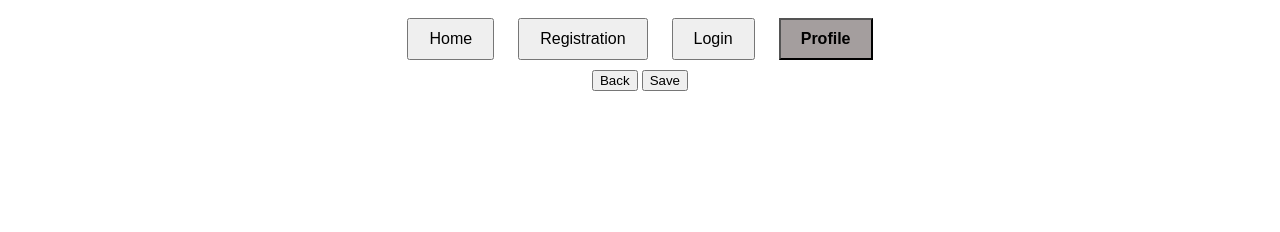
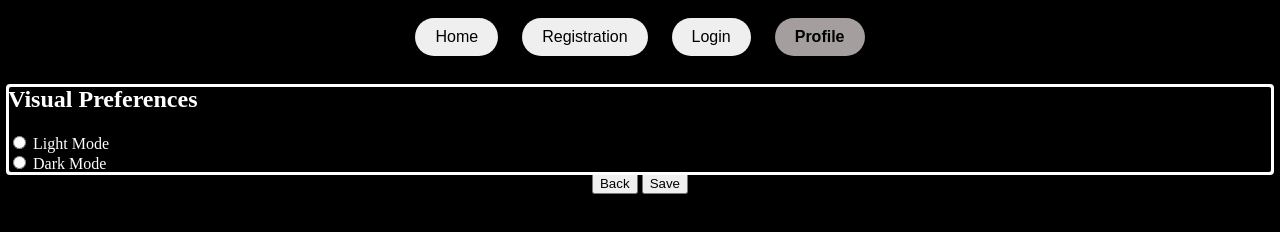
Before and after one commit to MaristArias/cmpt221shahadeh, a plain HTML site: page Project/Client/public/views/profile.html in a window 1280 px wide. Drawn offline with Linux system fonts and the light colour scheme.

Commit message:
profilecss

```diff
--- a/Project/Client/public/css/profile.css
+++ b/Project/Client/public/css/profile.css
@@ -1,11 +1,16 @@
 * .navContainer {
     text-align: center;
+  }
+  button{
+    cursor: pointer;
   }
   .navMenu {
     display: inline-block;
     margin: 10px;
     padding: 10px 20px;
     font-size: 16px;
+    border-radius: 50px;
+    border: none;
   }
   #profButton {
     font-weight: bold;
@@ -13,4 +18,13 @@
   }
   .backsave {
     text-align: center;
+
   }
+  .styleSelect{
+    outline: auto;
+    color: white;
+  }
+
+  body{
+    background-color: black;
+  }
--- a/Project/Client/public/css/registration.css
+++ b/Project/Client/public/css/registration.css
@@ -1,5 +1,8 @@
 * .navContainer {
   text-align: center;
+}
+button{
+  cursor: pointer;
 }
 body {
   background-color: black;
@@ -9,6 +12,8 @@ body {
   margin: 10px;
   padding: 10px 20px;
   font-size: 16px;
+  border-radius: 50px;
+  border: none;
 }
 
 #regButton {
--- a/Project/Client/public/views/profile.html
+++ b/Project/Client/public/views/profile.html
@@ -14,6 +14,15 @@
       <button class="navMenu" id="profButton">Profile</button>
     </div>
     <!-- do a form here (or a ul) that has editable fields for name and number and email, maybe do a light and dark mode too-->
+
+    <div class="styleSelect">
+    <h2>Visual Preferences</h2>
+    <input type="radio" id="light" name="lORd" value="LIGHT">
+    <label for="light">Light Mode</label><br>
+    <input type="radio" id="dark" name="lORd" value="DARK">
+    <label for="dark">Dark Mode</label><br>
+    </div>
+
     <div class="backsave">
         <button type="back" form="myForm" value="Back">Back</button>
         <button type="back" form="myForm" value="Save">Save</button>
```
